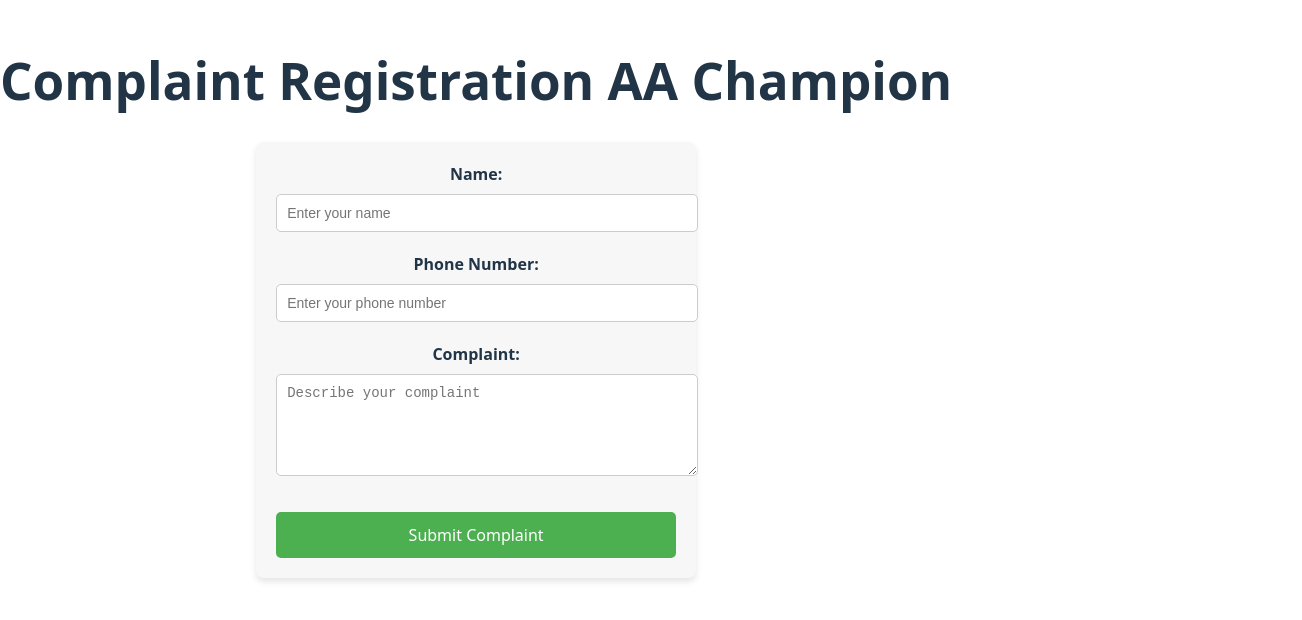
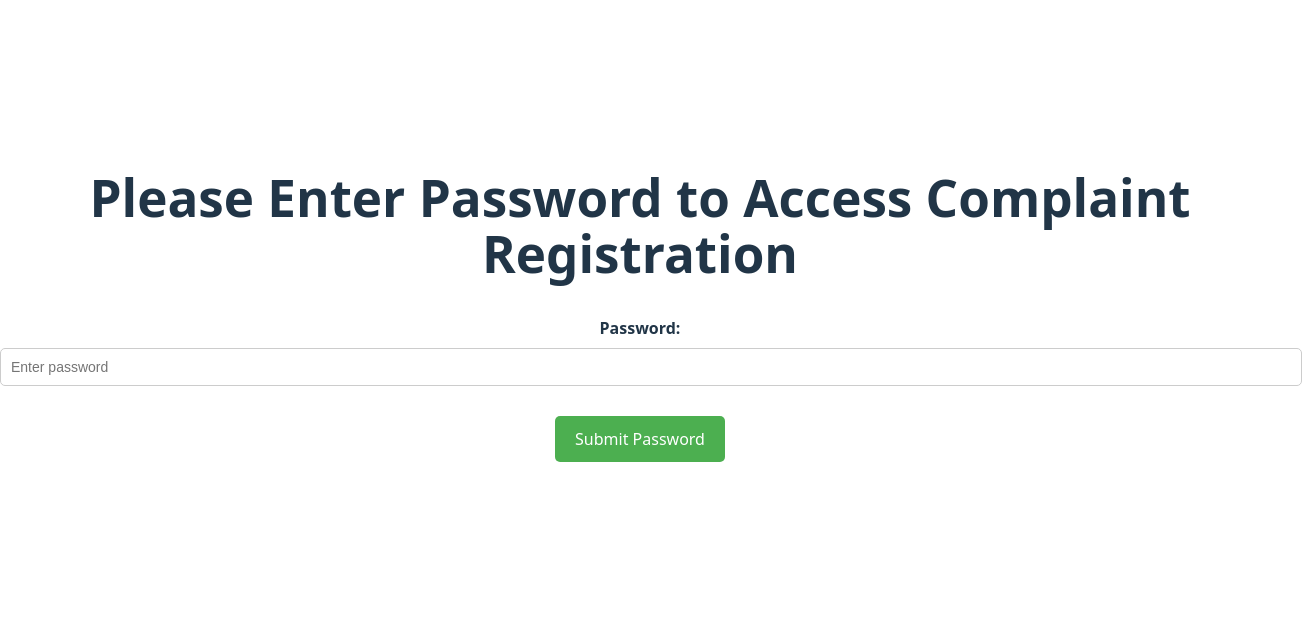
Before and after one commit to Sajjad5037/AA-complaint, a React (Vite) app: page / in a window 1280 px wide. Shown: the part 102-722 px from the top of the page, 1302 px wide, since content can reach past the window. Built offline with nearby package versions, Linux system fonts and the light colour scheme.

Commit message:
Update App.jsx

```diff
--- a/src/App.jsx
+++ b/src/App.jsx
@@ -5,6 +5,18 @@ function App() {
   const [name, setName] = useState('')
   const [phone, setPhone] = useState('')
   const [complaint, setComplaint] = useState('')
+  const [password, setPassword] = useState('')
+  const [isAuthenticated, setIsAuthenticated] = useState(false)
+
+  const correctPassword = "yourpassword"; // Set the correct password here
+
+  const handlePasswordSubmit = () => {
+    if (password === correctPassword) {
+      setIsAuthenticated(true)
+    } else {
+      alert("Incorrect password!")
+    }
+  }
 
   const handleSubmit = () => {
     // Handle the form submission, you can add more logic here
@@ -13,6 +25,26 @@ function App() {
 
   return (
     <div className="complaint-form-container">
+      {!isAuthenticated ? (
+        <div className="password-container">
+          <h1>Please Enter Password to Access Complaint Registration</h1>
+          <div className="form-group">
+            <label htmlFor="password">Password:</label>
+            <input
+              type="password"
+              id="password"
+              value={password}
+              onChange={(e) => setPassword(e.target.value)}
+              placeholder="Enter password"
+              required
+            />
+          </div>
+          <button type="button" onClick={handlePasswordSubmit}>
+            Submit Password
+          </button>
+        </div>
+      ) : (
+        <div>
           <h1>Complaint Registration AA Champion</h1>
           <form className="complaint-form">
             <div className="form-group">
@@ -56,6 +88,8 @@ function App() {
             </button>
           </form>
         </div>
+      )}
+    </div>
   )
 }
 
```
Lines whose indentation alone changed are shown as unchanged.
